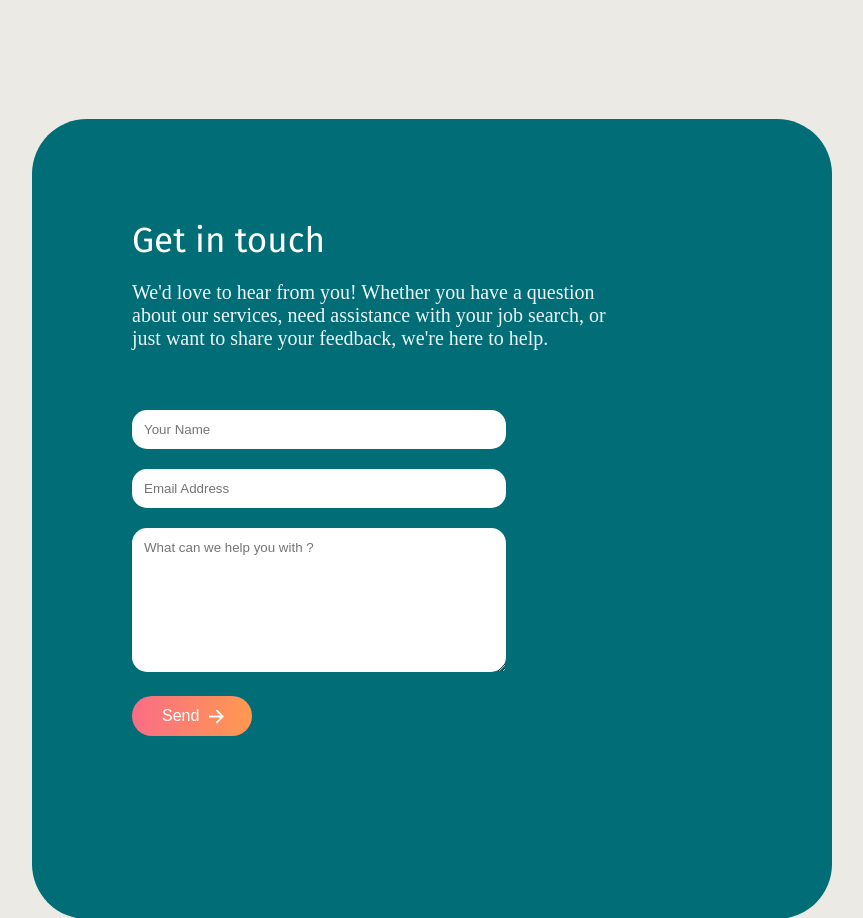
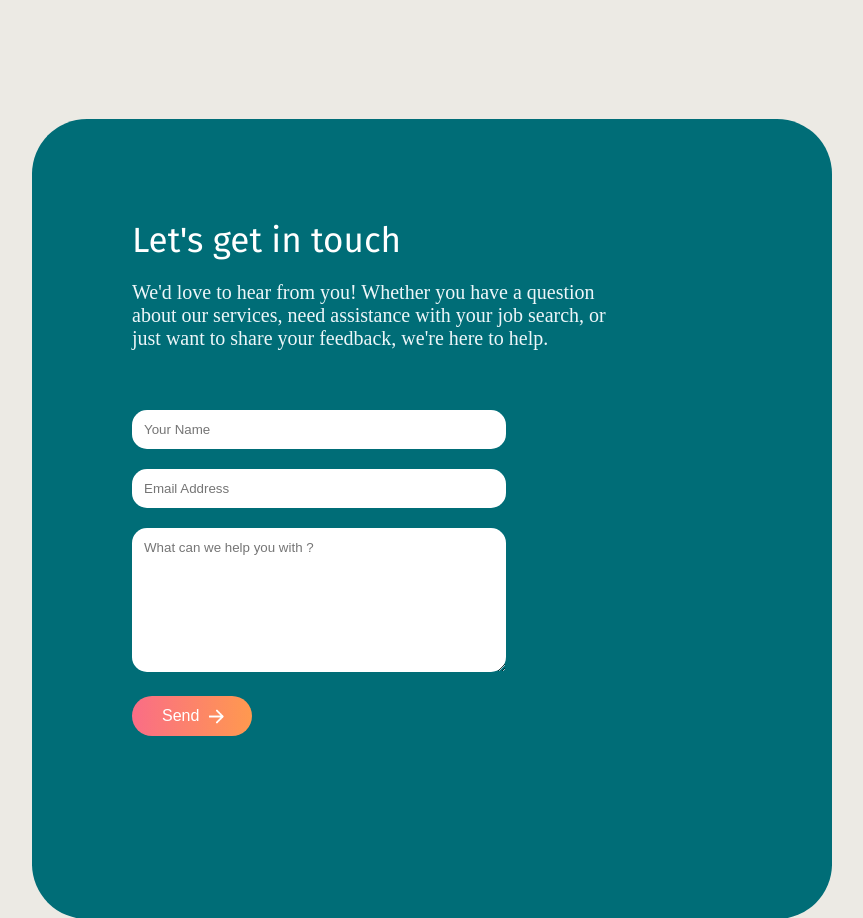
Before and after one commit to Yazan-ys202110319/CareerBridge, a Flask app: page /contact_us in a window 1280 px wide. Shown: the part 151-1069 px from the top of the page, without its empty margins (208-1071 px from the left). Run offline with Flask 3, Linux system fonts and the light colour scheme; some web fonts are replaced.

Commit message:
Update the HTML for the get in touch box

```diff
--- a/templates/contact_us.html
+++ b/templates/contact_us.html
@@ -40,7 +40,7 @@
                 <form action="https://api.web3forms.com/submit" method="post">
                     <div class="container">
                             <div class="get">
-                                Get in touch
+                                Let's get in touch
                             </div>
                             <div class="intro">
                                 We'd love to hear from you! Whether you have a question about our services, need assistance with your job search, or just want to share your feedback, we're here to help.
```
